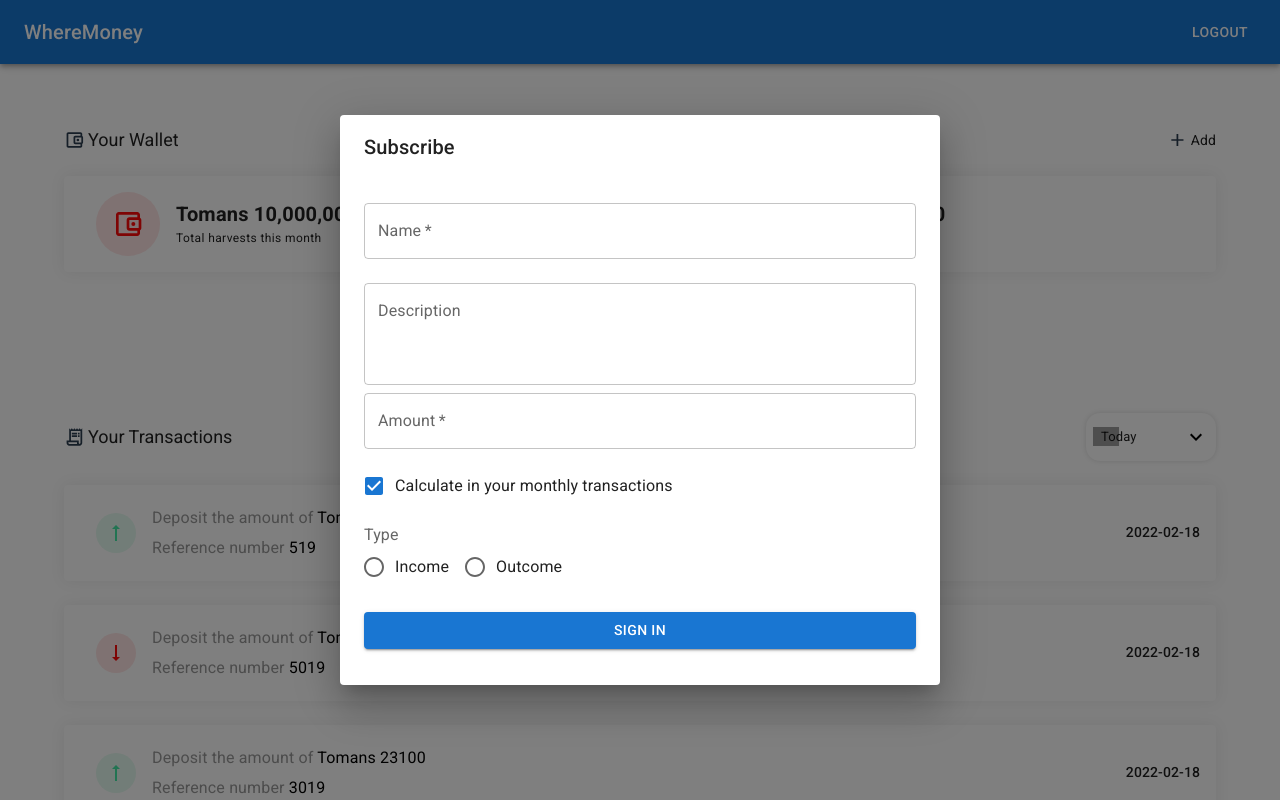
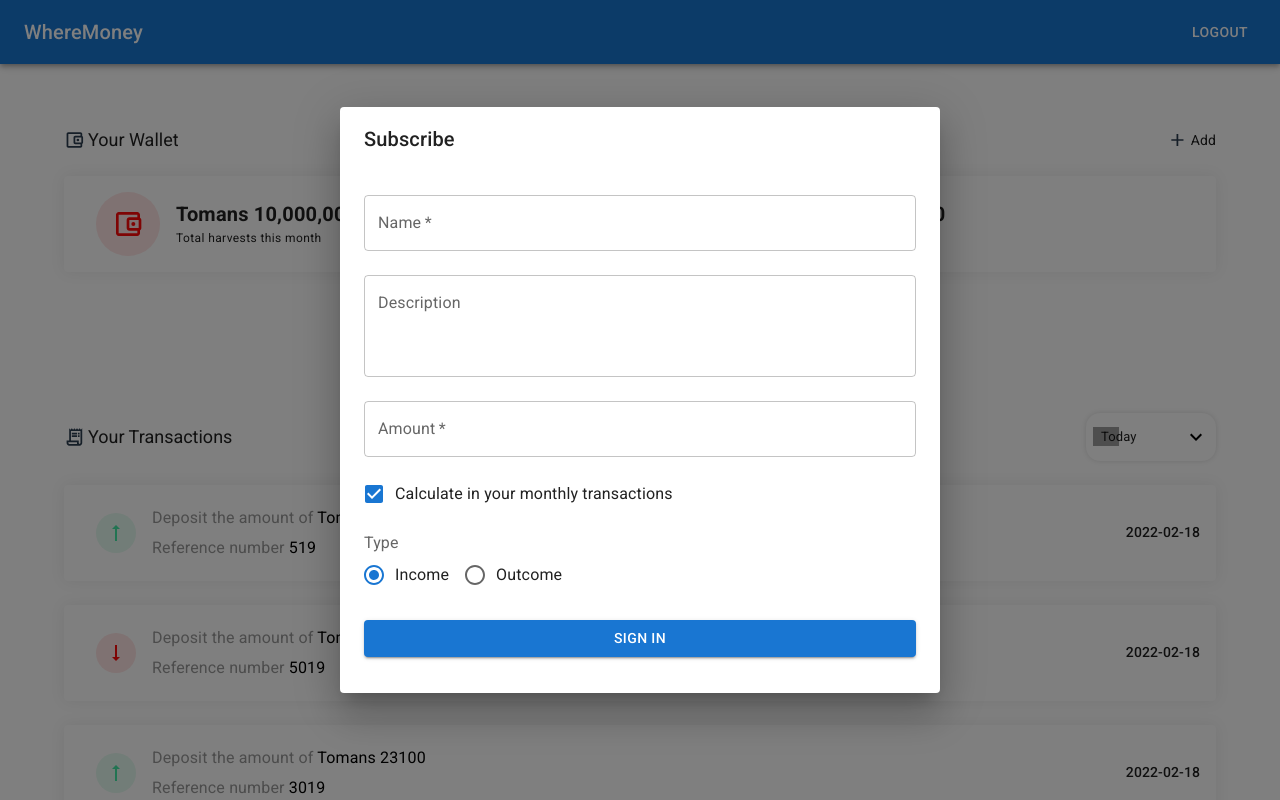
Before and after one commit to Asrez/WhereMoney, a React (Create React App) app: page / in a window 1280 px wide. Both pictures are taken after a click on the button "ADD PAY". Shown: the top 800 px of the page. Built offline with nearby package versions, Linux system fonts and the light colour scheme; grey boxes are pictures that could not be loaded.

Commit message:
Added Improvements #2

```diff
--- a/src/components/Modal.tsx
+++ b/src/components/Modal.tsx
@@ -21,7 +21,7 @@ interface ParentCompProps {
 
 const Modal: React.FC<ParentCompProps> = ({ title, icon, vari }) => {
     const [open, setOpen] = React.useState(false);
-    const [value, setValue] = React.useState('female');
+    const [value, setValue] = React.useState('income');
     const [checked, setChecked] = React.useState(true);
 
     const handleChangeCheck = (event: React.ChangeEvent<HTMLInputElement>) => {
@@ -80,6 +80,7 @@ const Modal: React.FC<ParentCompProps> = ({ title, icon, vari }) => {
                             autoComplete="current-description"
                         />
                         <NumberFormat required
+                            sx={{ mt: '1rem' }}
                             fullWidth
                             name="amount"
                             label="Amount"
@@ -102,6 +103,7 @@ const Modal: React.FC<ParentCompProps> = ({ title, icon, vari }) => {
                                 id="radVal"
                                 value={value}
                                 onChange={handleChange}
+                                defaultValue="outcome"
                             >
                                 <FormControlLabel value="income" control={<Radio />} label="Income" />
                                 <FormControlLabel value="outcome" control={<Radio />} label="Outcome" />
```
